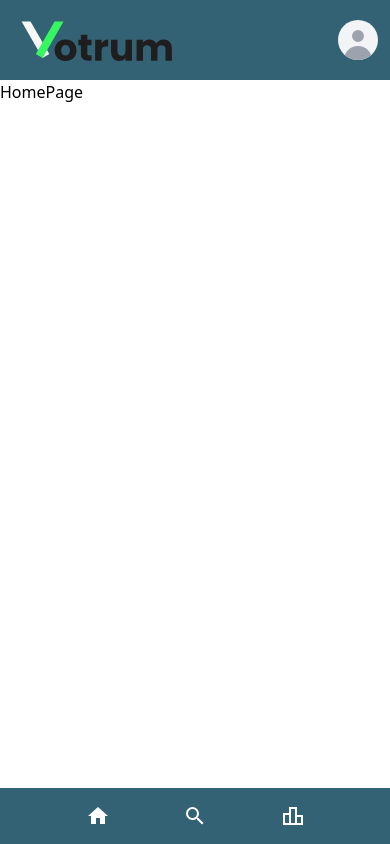
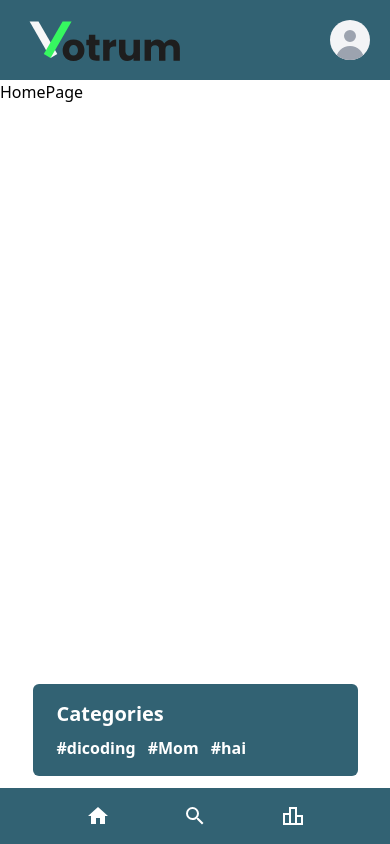
Before and after one commit to MSeptianJ/vote-forum, a React (Vite) app: page / in a window 390 px wide. Built offline with nearby package versions, Linux system fonts and the light colour scheme; a web font is replaced by a local one.

Commit message:
Add Mobile Category Box

```diff
--- a/src/App.jsx
+++ b/src/App.jsx
@@ -1,6 +1,7 @@
 import { Outlet } from "react-router-dom";
 import BottomBar from "./components/BottomBar";
 import TopBar from "./components/TopBar";
+import CategoryBox from "./components/CategoryBox";
 
 function App() {
   return (
@@ -9,6 +10,12 @@ function App() {
 
       <Outlet />
 
+      <div className="absolute bottom-40 w-full md:hidden">
+        <div className=" relative flex w-full justify-center">
+          <CategoryBox />
+        </div>
+      </div>
+
       <BottomBar />
     </div>
   );
--- a/src/components/BottomBar.jsx
+++ b/src/components/BottomBar.jsx
@@ -12,7 +12,7 @@ const BottomBar = () => {
   const location = useLocation();
 
   return (
-    <div className=" transparent absolute bottom-0 m-auto w-full bg-primary text-white md:hidden">
+    <div className=" absolute bottom-0 m-auto w-full bg-primary text-white md:hidden">
       <div className=" m-auto grid w-3/4 grid-cols-3 justify-center justify-items-center">
         <Link to={"/"} className="w-full">
           <BtnPrimary
--- /dev/null
+++ b/src/components/CategoryBox.jsx
@@ -0,0 +1,30 @@
+import BtnPrimary from "./BtnPrimary";
+
+const CategoryBox = () => {
+  return (
+    <div className=" absolute top-0 m-auto w-10/12 rounded-md bg-primary p-4 px-6 text-white">
+      <h3 className=" mb-2 text-xl font-bold">Categories</h3>
+      <div className=" flex flex-wrap gap-3">
+        <BtnPrimary
+          btnText={"#dicoding"}
+          btnStyles={"text-center h-full"}
+          btnFunction={() => console.log("boop")}
+        />
+        <BtnPrimary
+          btnText={"#Mom"}
+          btnStyles={"text-center h-full"}
+          btnFunction={() => console.log("boop")}
+        />
+        <BtnPrimary
+          btnText={"#hai"}
+          btnStyles={"text-center h-full"}
+          btnFunction={() => console.log("boop")}
+        />
+      </div>
+    </div>
+  );
+};
+
+CategoryBox.propTypes = {};
+
+export default CategoryBox;
--- a/src/components/TopBar.jsx
+++ b/src/components/TopBar.jsx
@@ -13,7 +13,7 @@ const TopBar = () => {
   const location = useLocation();
 
   return (
-    <div className=" flex h-20 w-full items-center justify-between bg-primary px-1 md:h-16 lg:px-3">
+    <div className=" flex h-20 w-full items-center justify-between bg-primary px-3 md:h-16">
       <div className=" h-full">
         <img
           src={LOGOTEXT}
```
